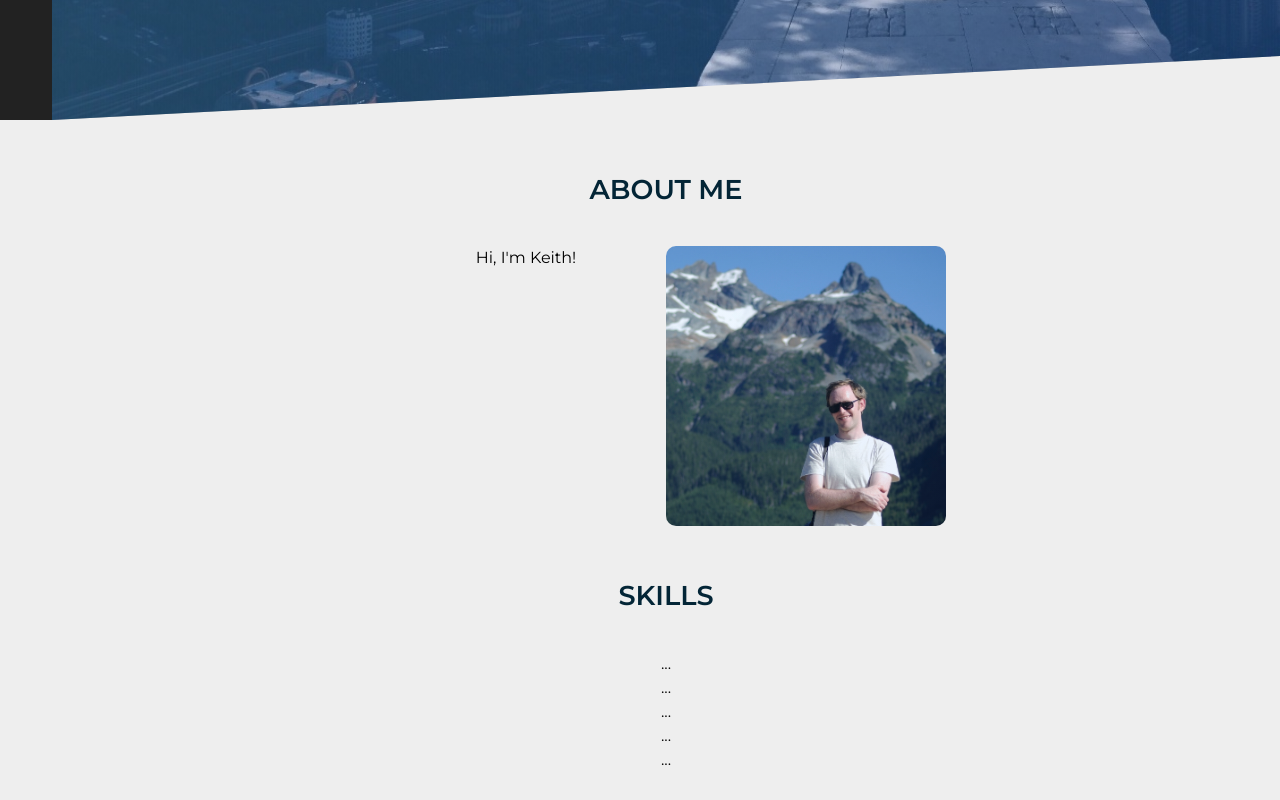
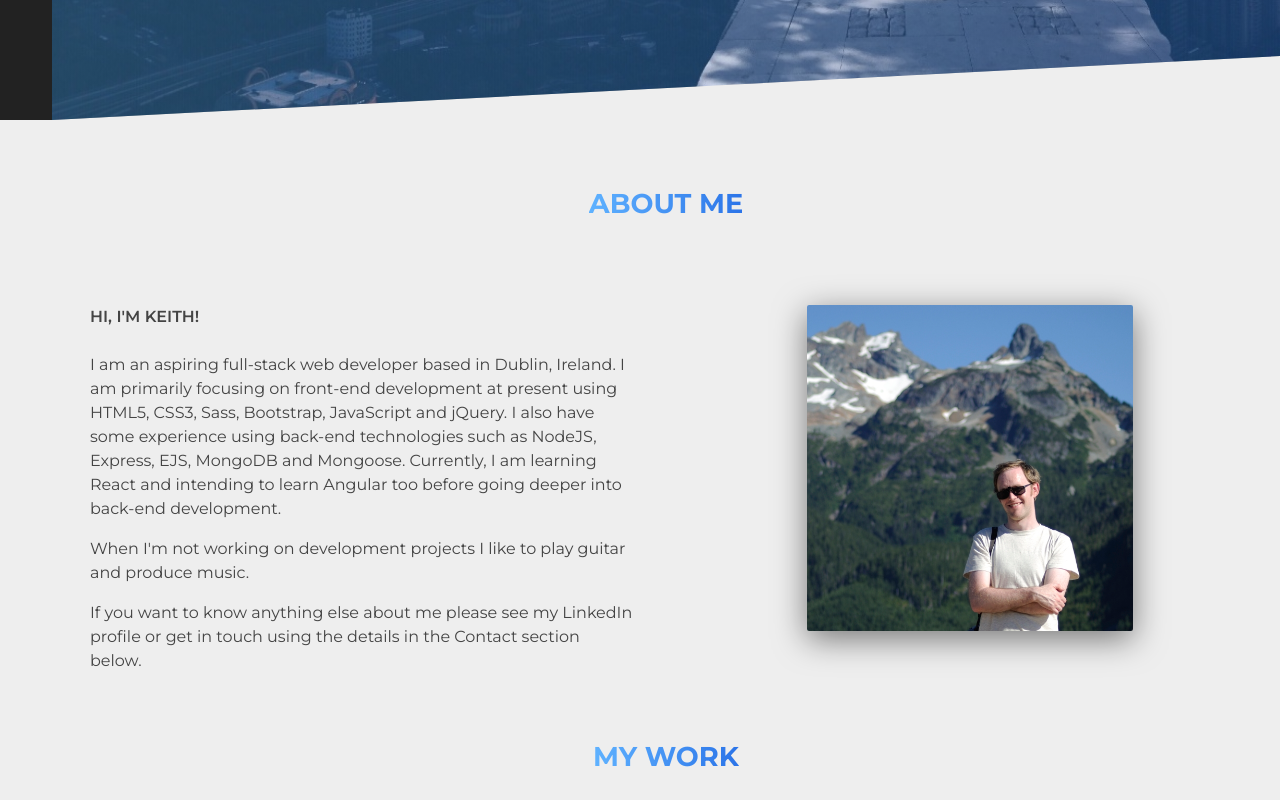
Before and after one commit to kes2401/portfolio-site, a website: page index.html in a window 1280 px wide. Shown: the part 680-1480 px from the top of the page. Drawn offline with nearby package versions, Linux system fonts and the light colour scheme.

Commit message:
add first draft of About section

```diff
--- a/assets/sass/main.scss
+++ b/assets/sass/main.scss
@@ -1,28 +1,85 @@
+// VARIABLES
 $colour-white-bright: #fff;
 $colour-white-medium: #eee;
 $colour-white-dark: #ddd;
 
+$colour-black: #000;
+$colour-medium-black: #222;
+$colour-light-black: #444;
+
+$colour-blue: #2B74E8;
+$colour-blue-light: #5FB2FF;
+
+// GRID
+$grid-width: 72rem;
+$gutter-vertical: 6rem;
+$gutter-horizontal: 4rem;
+
+.row {
+	max-width: $grid-width; // It is common to make the width of a row of 1140px. Here, we know 1 rem is 10px so we use rem here so the width is responsive.
+	margin: 0 auto;
+
+	&:not(:last-child){
+		margin-bottom: $gutter-vertical;
+	}
+
+	//clearfix
+	&::after {
+		content: "";
+		display: table;
+		clear: both;
+	}
+
+	[class^="col-"] {
+		float: left;
+
+		&:not(:last-child) {
+			margin-right: $gutter-horizontal;
+		}
+	}
+
+	.col-1-of-2 {
+		width: calc((100% - #{$gutter-horizontal}) / 2);
+	}
+
+	.col-1-of-3 {
+		width: calc((100% - (#{$gutter-horizontal} * 2)) / 3);
+	}
+
+	.col-2-of-3 {
+		width: calc(2 * ((100% - (#{$gutter-horizontal} * 2)) / 3) + #{$gutter-horizontal});
+	}
+
+	.col-1-of-4 {
+		width: calc((100% - (#{$gutter-horizontal} * 3)) / 4);
+	}
+
+	.col-2-of-4 {
+		width: calc(2 * ((100% - (#{$gutter-horizontal} * 3)) / 4) + #{$gutter-horizontal});
+	}
+
+	.col-3-of-4 {
+		width: calc(3 * ((100% - (#{$gutter-horizontal} * 3)) / 4) + (2 * #{$gutter-horizontal});
+	}
+}
+
+
+// CSS
 * {
 	margin: 0;
 	padding: 0;
 	box-sizing: border-box;
-
 }
 
 body {
 	font-family: 'Montserrat', sans-serif;
 	font-weight: 400;
 	line-height: 1.5;
-
 	background-color: $colour-white-medium;
-
 }
 
-
-
-
 .nav {
-	background-color: #222;
+	background-color: $colour-medium-black;
 	width: 52px;
 	height: 100vh;
 	font-size: 28px;
@@ -65,11 +122,8 @@ body {
 	margin-top: 100px;
 }
 
-
-
 .main {
 	margin-left: 52px;
-	/*font-weight: 400;*/
 	font-size: 1rem;
 	text-align: center;
 
@@ -78,7 +132,7 @@ body {
 
 .header {
 	height: 100vh;
-	background-image: linear-gradient(to right, rgba(92,178,255,0.3), rgba(43,116,232,0.3)), url(../img/pexels-small.jpg);
+	background-image: linear-gradient(to right, rgba($colour-blue-light,0.3), rgba($colour-blue,0.3)), url(../img/pexels-small.jpg);
 	background-size: cover;
 	background-position: center;
 	position: relative;
@@ -196,37 +250,48 @@ body {
 	}
 }
 
+.about {
+
+}
 
 
 .section-heading {
 	font-size: 1.7rem;
+	font-weight: 700;
+	text-transform: uppercase;
+
+	background-image: linear-gradient(to right, $colour-blue-light, $colour-blue);
+	display: inline-block;
+	-webkit-background-clip: text;
+	color: transparent;
+
+	text-align: center;
+	margin: 4rem 0 5rem 0;
+}
+
+.heading-tertiary {
+	font-size: 1rem;
 	font-weight: 600;
 	text-transform: uppercase;
-	color: #032536;
-	text-align: center;
-	margin: 50px 0 35px 0;
+	color: $colour-light-black;
+	text-align: left;
+	margin-bottom: 1.5rem;
+}
+
+.paragraph {
+	font-size: 1rem;
+	color: $colour-light-black;
+	text-align: left;
+
+	&:not(:last-child) {
+		margin-bottom: 1rem;
+	}
 }
 
 
-.flex-container {
-	display: inline-flex;
-}
-
-.about-article {
-	width: 50%;
-	text-align: left;
-}
-
-.about-photo {
-	width: 50%;
-}
 
 .profile-photo {
-	height: 280px;
-	width: 280px;
-	border-radius: 10px;
-
-	background-image: linear-gradient(to right, rgba(92,178,255,0.1), rgba(43,116,232,0.1)), url(../img/keithvanc.jpg);
-	background-size: cover;
-	background-position: center;
+	width: 60%;
+	border-radius: 2px;
+	box-shadow: 0 .5rem 2rem rgba($colour-black, .5);
 }
--- a/index.html
+++ b/index.html
@@ -58,38 +58,32 @@ __  __         _    _
 
 			</header>
 
+			<main>
+
 				<section class="about" id="about">
 
 					<h2 class="section-heading">About Me</h2>
 
-				<div class="flex-container">
-
-					<article class="about-article">
-						<p>Hi, I'm Keith!</p>
-					</article>
-
-					<article class="about-photo">
-						<div class="profile-photo"></div>
-						<!-- <img class="profile-photo" src="img/keithvanc.jpg" alt="Photo of Keith"> -->
-					</article>
-
+					<div class="row">
+						<div class="col-1-of-2">
+							<h3 class="heading-tertiary">Hi, I'm Keith!</h3>
+							<p class="paragraph">I am an aspiring full-stack web developer based in Dublin, Ireland. I am primarily focusing on front-end development at present using HTML5, CSS3, Sass, Bootstrap, JavaScript and jQuery. I also have some experience using back-end technologies such as NodeJS, Express, EJS, MongoDB and Mongoose. Currently, I am learning React and intending to learn Angular too before going deeper into back-end development.</p>
+							<p class="paragraph">When I'm not working on development projects I like to play guitar and produce music.</p>
+							<p class="paragraph">If you want to know anything else about me please see my LinkedIn profile or get in touch using the details in the Contact section below.</p>
+						</div>
+						<div class="col-1-of-2">
+							<img src="assets/img/keithvanc.jpg" alt="Photo of Keith Scully" class="profile-photo">
+						</div>
 
 					</div>
-
-				<h2 class="section-heading">Skills</h2>
-
-				<p>...</p>
-				<p>...</p>
-				<p>...</p>
-				<p>...</p>
-				<p>...</p>
-
 
 				</section>
 
 				<section class="work" id="work">
 
 					<h2 class="section-heading">My Work</h2>
+
+					<!-- PLACEHOLDER IMAGE link: https://dummyimage.com/1366x768/666/fff.jpg&text=+COMING+SOON -->
 
 
 				</section>
@@ -102,6 +96,10 @@ __  __         _    _
 					<form action=""></form>
 
 				</section>
+
+			</main>
+
+
 
 
 			<footer>
```
Also changed, not shown: assets/css/style.css. Lines whose indentation alone changed are shown as unchanged.
